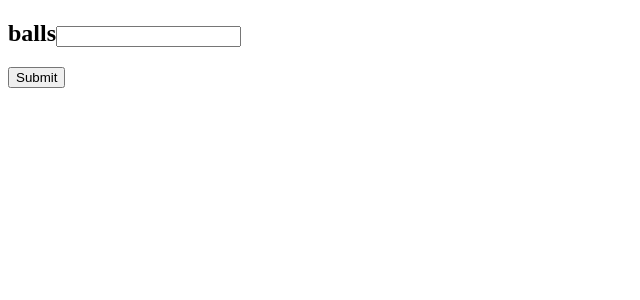
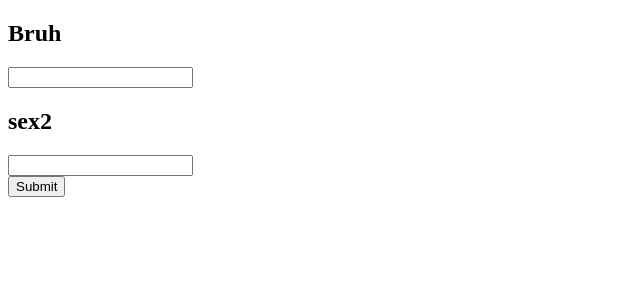
Before and after one commit to Lord-Duck/Music-Quiz, a React (Vite) app: page / in a window 1280 px wide. Shown: the top 300 px of the page, without its empty margins (0-640 px from the left). Built offline with nearby package versions, Linux system fonts and the light colour scheme.

Commit message:
mutiple inderpendent input fields

```diff
--- a/src/components/question.jsx
+++ /dev/null
@@ -1,35 +0,0 @@
-import React from "react";
-
-class Question extends React.Component {
-  constructor(props) {
-    console.log(props)
-    super(props);
-    this.state = {value: ""};
-
-    this.handleChange = this.handleChange.bind(this);
-    this.handleSubmit = this.handleSubmit.bind(this);
-  }
-
-  handleChange(event) {
-    this.setState({value: event.target.value});
-  }
-
-  handleSubmit(event) {
-    alert( this.props.question + ": " + this.state.value);
-    event.preventDefault();
-  }
-
-  render() {
-    return (
-      <form onSubmit={this.handleSubmit}>
-        <h2>
-          {this.props.question}
-          <input type="text" value={this.state.value} onChange={this.handleChange} />
-        </h2>
-        <input type="submit" value="Submit" />
-      </form>
-    );
-  }
-}
-
-export default Question
--- a/src/components/questions.jsx
+++ b/src/components/questions.jsx
@@ -1,12 +1,49 @@
 import React from "react";
-import Question from './question.jsx'
+
+class Question extends React.Component {
+  constructor(props) {
+    super(props);
+    this.state = {
+      question1: "",
+      question2:  "",
+      question3:  "",
+      question4:  "",
+      question5:  "",
+      question6:  "",
+      question7:  "",
+      question8:  "",
+      question9:  "",
+      question10:  "",
+    };
+
+    this.handleChange = this.handleChange.bind(this);
+    this.handleSubmit = this.handleSubmit.bind(this);
+    this.Ya = "Bruh"
+  }
 
 
-export default function Questions() {
-  return(
-    <div>
-      <Question question={"balls"}/>
-    </div>
 
-  )
+  handleChange(event) {
+    this.setState({ [event.target.name]: event.target.value })
+  }
+
+  handleSubmit(event) {
+    alert( this.Ya + ": " + this.state.question1);
+    event.preventDefault();
+  }
+
+  render() {
+    return (
+      <form onSubmit={this.handleSubmit}>
+        <h2>{this.Ya}</h2>
+        <input type="text" name="question1"value={this.state.question1} onChange={this.handleChange} />
+        <h2>sex2</h2>
+        <input type="text" name="question2" value={this.state.question2} onChange={this.handleChange} />
+        <br></br>
+        <input type="submit" value="Submit" />
+      </form>
+    );
+  }
 }
+
+export default Question
```
